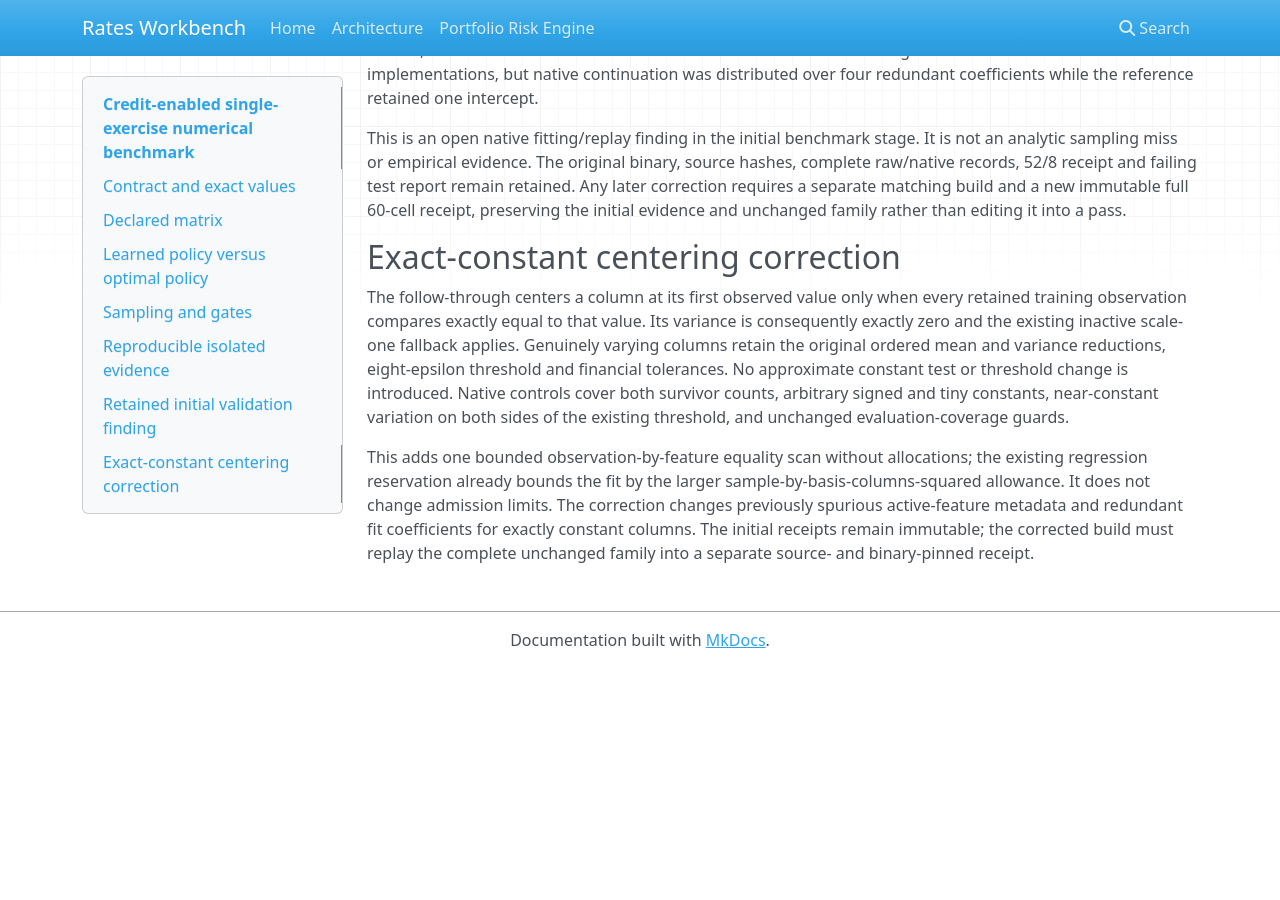
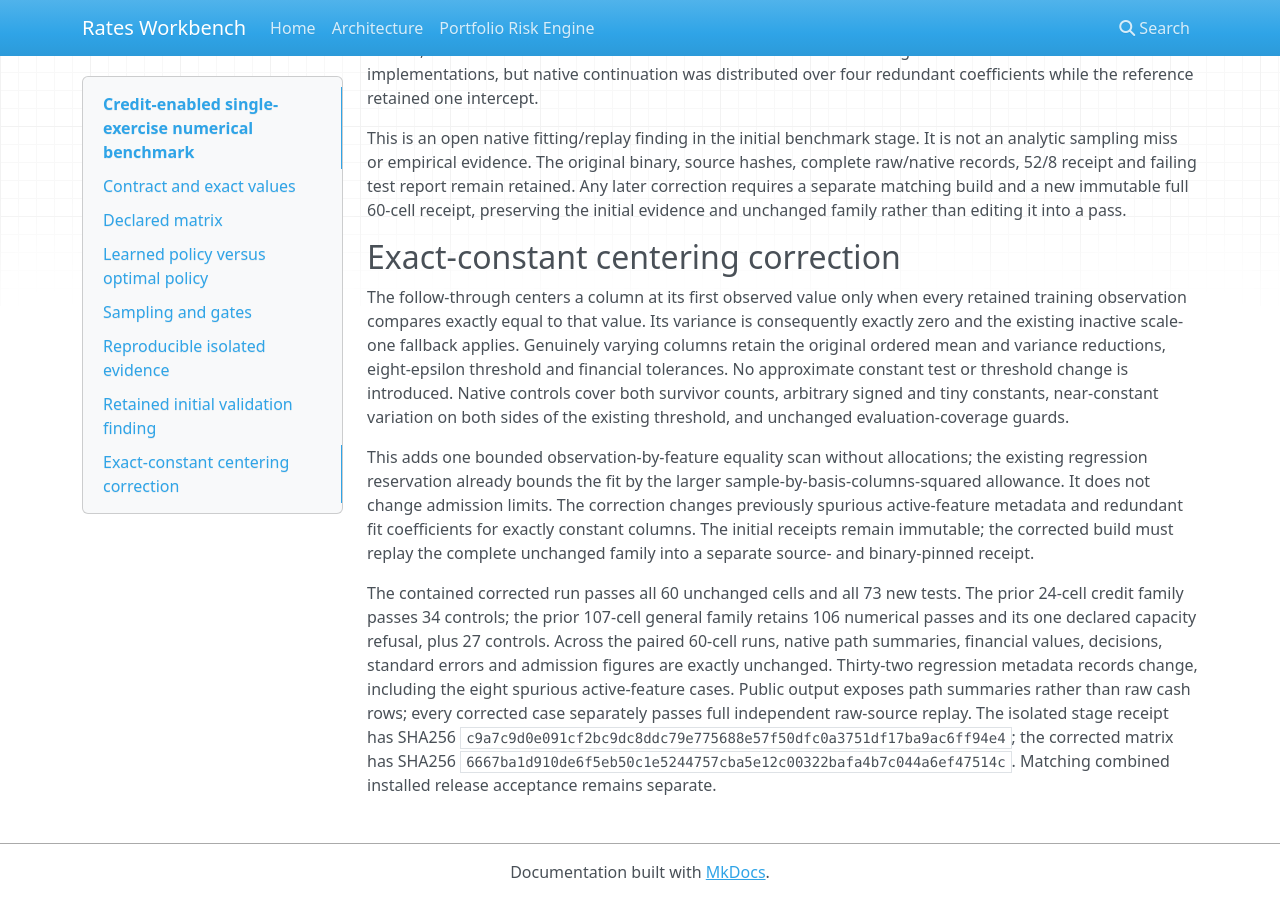
Before and after one commit to beauschwab/model-portfolio-sim, an MkDocs documentation site: the page built from docs/models/commercial-credit-exercise-convergence.md, in a window 1280 px wide and 900 px high, scrolled down 2501 px. Built offline with MkDocs 1.6.1, drawn with Linux system fonts in a browser that asks for light colours; nearby versions of some CDN libraries; before the commit the page ends 3169 px from its top, so only the background shows below that.

Commit message:
Record completed credit exercise benchmark and corrected metadata evidence

```diff
--- a/docs/models/commercial-credit-exercise-convergence.md
+++ b/docs/models/commercial-credit-exercise-convergence.md
@@ -148,3 +148,17 @@ The correction changes previously spurious active-feature metadata and redundant
 fit coefficients for exactly constant columns. The initial receipts remain
 immutable; the corrected build must replay the complete unchanged family into a
 separate source- and binary-pinned receipt.
+
+The contained corrected run passes all 60 unchanged cells and all 73 new tests.
+The prior 24-cell credit family passes 34 controls; the prior 107-cell general
+family retains 106 numerical passes and its one declared capacity refusal, plus
+27 controls. Across the paired 60-cell runs, native path summaries, financial
+values, decisions, standard errors and admission figures are exactly unchanged.
+Thirty-two regression metadata records change, including the eight spurious
+active-feature cases. Public output exposes path summaries rather than raw cash
+rows; every corrected case separately passes full independent raw-source replay.
+The isolated stage receipt has SHA256
+`c9a7c9d0e091cf2bc9dc8ddc79e775688e57f50dfc0a3751df17ba9ac6ff94e4`;
+the corrected matrix has SHA256
+`6667ba1d910de6f5eb50c1e5244757cba5e12c00322bafa4b7c044a6ef47514c`.
+Matching combined installed release acceptance remains separate.
```
Also changed, not shown: 1 other file.
